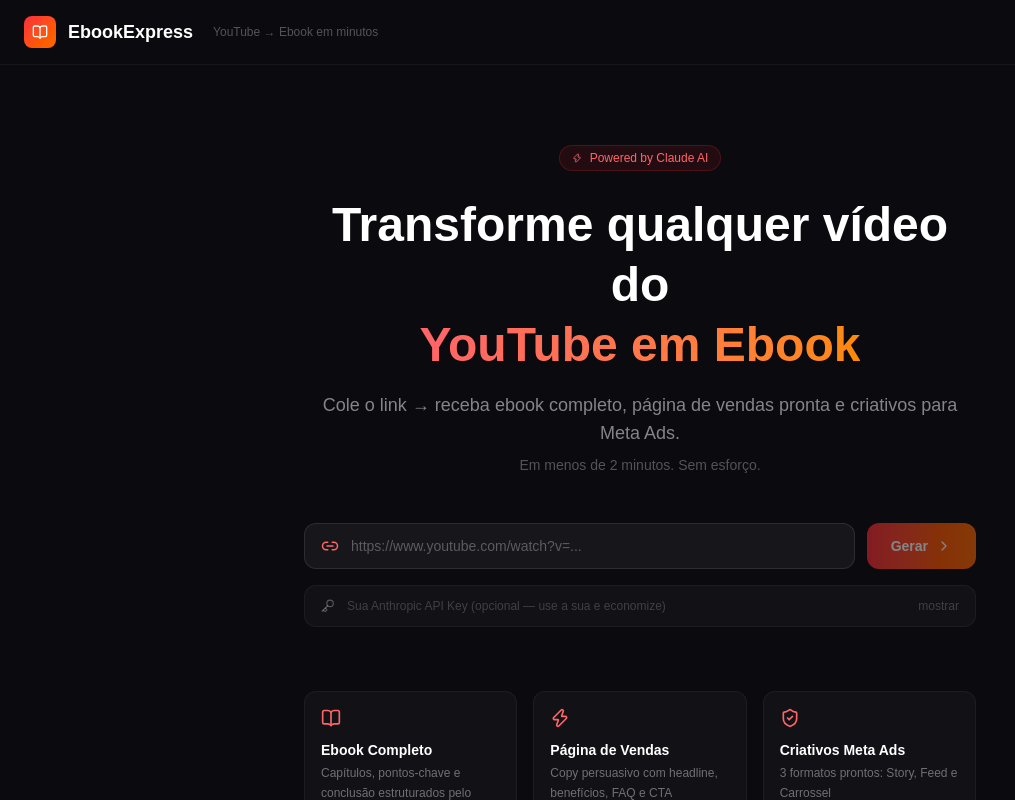
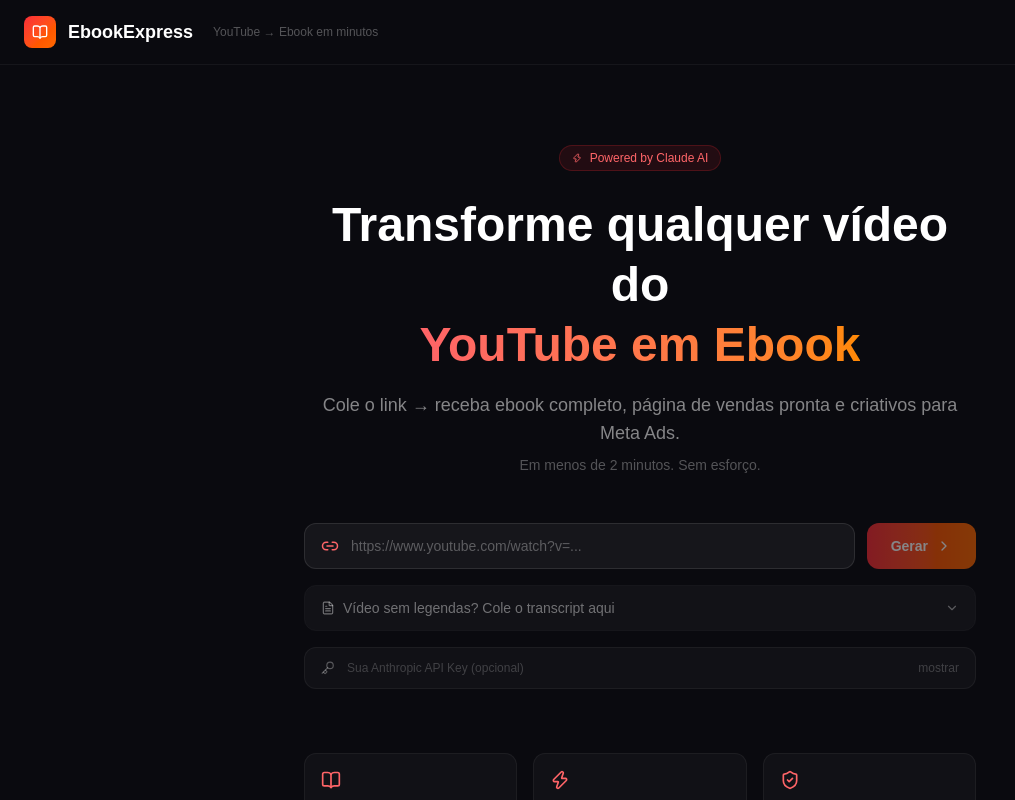
Before and after one commit to apcapostilas-tech/youtube-to-ebook, a Next.js app: page / in a window 1280 px wide. Shown: the top 800 px of the page, without its empty margins (0-1015 px from the left). Built offline with nearby package versions, Linux system fonts and the light colour scheme.

Commit message:
feat: campo de transcript manual para vídeos sem legendas

```diff
--- a/app/api/extract/route.ts
+++ b/app/api/extract/route.ts
@@ -8,22 +8,32 @@
 export const maxDuration = 60;
 
 export async function POST(request: NextRequest) {
-  const { url, anthropicKey } = await request.json();
+  const { url, transcript: manualTranscript, anthropicKey } = await request.json();
 
-  if (!url) return NextResponse.json({ success: false, error: "URL obrigatória" }, { status: 400 });
+  if (!url && !manualTranscript) {
+    return NextResponse.json({ success: false, error: "URL ou transcript obrigatório" }, { status: 400 });
+  }
 
-  const videoId = extractVideoId(url);
-  if (!videoId) return NextResponse.json({ success: false, error: "URL do YouTube inválida" }, { status: 400 });
+  const videoId = url ? extractVideoId(url) : null;
 
   try {
-    const { transcript, title } = await getTranscript(url);
+    let transcript: string;
+    let title = "";
+
+    if (manualTranscript?.trim()) {
+      transcript = manualTranscript.trim();
+    } else {
+      const result = await getTranscript(url);
+      transcript = result.transcript;
+      title = result.title;
+    }
 
     const job: ProjectJob = {
       id: uuidv4(),
-      youtubeUrl: url,
-      videoId,
-      videoTitle: title || "Vídeo do YouTube",
-      thumbnail: getVideoThumbnail(videoId),
+      youtubeUrl: url || "",
+      videoId: videoId || undefined,
+      videoTitle: title || "Conteúdo do Vídeo",
+      thumbnail: videoId ? getVideoThumbnail(videoId) : undefined,
       transcript,
       anthropicKey: anthropicKey || undefined,
       status: "pending",
--- a/app/page.tsx
+++ b/app/page.tsx
@@ -2,20 +2,22 @@
 
 import { useState } from "react";
 import { useRouter } from "next/navigation";
-import { Link2, BookOpen, Zap, ShieldCheck, Loader, ChevronRight, Key } from "lucide-react";
+import { Link2, BookOpen, Zap, ShieldCheck, Loader, ChevronRight, Key, FileText, ChevronDown } from "lucide-react";
 
 export default function HomePage() {
   const router = useRouter();
   const [url, setUrl] = useState("");
   const [apiKey, setApiKey] = useState("");
   const [showKey, setShowKey] = useState(false);
+  const [manualTranscript, setManualTranscript] = useState("");
+  const [showManual, setShowManual] = useState(false);
   const [loading, setLoading] = useState(false);
   const [error, setError] = useState("");
   const [step, setStep] = useState<"idle" | "extracting" | "generating">("idle");
 
   const handleSubmit = async (e: React.FormEvent) => {
     e.preventDefault();
-    if (!url.trim()) return;
+    if (!url.trim() && !manualTranscript.trim()) return;
     setLoading(true);
     setError("");
     setStep("extracting");
@@ -24,7 +26,11 @@
       const extractRes = await fetch("/api/extract", {
         method: "POST",
         headers: { "Content-Type": "application/json" },
-        body: JSON.stringify({ url, anthropicKey: apiKey || undefined }),
+        body: JSON.stringify({
+          url: url || "https://youtube.com",
+          transcript: manualTranscript || undefined,
+          anthropicKey: apiKey || undefined,
+        }),
       });
       const extractData = await extractRes.json();
       if (!extractData.success) throw new Error(extractData.error);
@@ -52,6 +58,8 @@
     : step === "generating"
     ? "Gerando ebook, página de vendas e criativos com IA..."
     : "";
+
+  const canSubmit = !loading && (url.trim().length > 0 || manualTranscript.trim().length > 0);
 
   return (
     <main className="min-h-screen bg-[#0a0a0f] text-white flex flex-col">
@@ -82,35 +90,61 @@
         </div>
 
         <form onSubmit={handleSubmit} className="max-w-2xl w-full space-y-4">
+          {/* URL do YouTube */}
           <div className="flex gap-3">
             <div className="flex-1 flex items-center gap-3 bg-white/5 border border-white/10 rounded-xl px-4 py-3 focus-within:border-red-500/50 transition-colors">
               <Link2 size={18} className="text-red-400 flex-shrink-0" />
               <input
-                type="url"
+                type="text"
                 value={url}
                 onChange={(e) => setUrl(e.target.value)}
                 placeholder="https://www.youtube.com/watch?v=..."
                 className="flex-1 bg-transparent text-white placeholder-white/30 outline-none text-sm"
                 disabled={loading}
-                required
               />
             </div>
             <button
               type="submit"
-              disabled={loading || !url.trim()}
+              disabled={!canSubmit}
               className="px-6 py-3 bg-gradient-to-r from-red-500 to-orange-500 rounded-xl font-bold text-sm flex items-center gap-2 hover:opacity-90 disabled:opacity-50 transition-all cursor-pointer"
             >
               {loading ? <Loader size={16} className="animate-spin" /> : <>Gerar <ChevronRight size={16} /></>}
             </button>
           </div>
 
+          {/* Transcript manual */}
+          <div className="border border-white/5 rounded-xl overflow-hidden">
+            <button
+              type="button"
+              onClick={() => setShowManual(!showManual)}
+              className="w-full flex items-center justify-between px-4 py-3 bg-white/3 hover:bg-white/5 transition-colors cursor-pointer"
+            >
+              <div className="flex items-center gap-2 text-white/40 text-sm">
+                <FileText size={14} />
+                {showManual ? "Ocultar transcript manual" : "Vídeo sem legendas? Cole o transcript aqui"}
+              </div>
+              <ChevronDown size={14} className={`text-white/30 transition-transform ${showManual ? "rotate-180" : ""}`} />
+            </button>
+            {showManual && (
+              <textarea
+                value={manualTranscript}
+                onChange={(e) => setManualTranscript(e.target.value)}
+                placeholder="Cole aqui o texto/transcrição do vídeo..."
+                rows={6}
+                disabled={loading}
+                className="w-full bg-white/3 px-4 py-3 text-sm text-white/70 placeholder-white/20 outline-none resize-none border-t border-white/5"
+              />
+            )}
+          </div>
+
+          {/* API Key */}
           <div className="flex items-center gap-3 bg-white/3 border border-white/5 rounded-xl px-4 py-3">
             <Key size={14} className="text-white/30 flex-shrink-0" />
             <input
               type={showKey ? "text" : "password"}
               value={apiKey}
               onChange={(e) => setApiKey(e.target.value)}
-              placeholder="Sua Anthropic API Key (opcional — use a sua e economize)"
+              placeholder="Sua Anthropic API Key (opcional)"
               className="flex-1 bg-transparent text-white/70 placeholder-white/20 outline-none text-xs"
               disabled={loading}
             />
```
